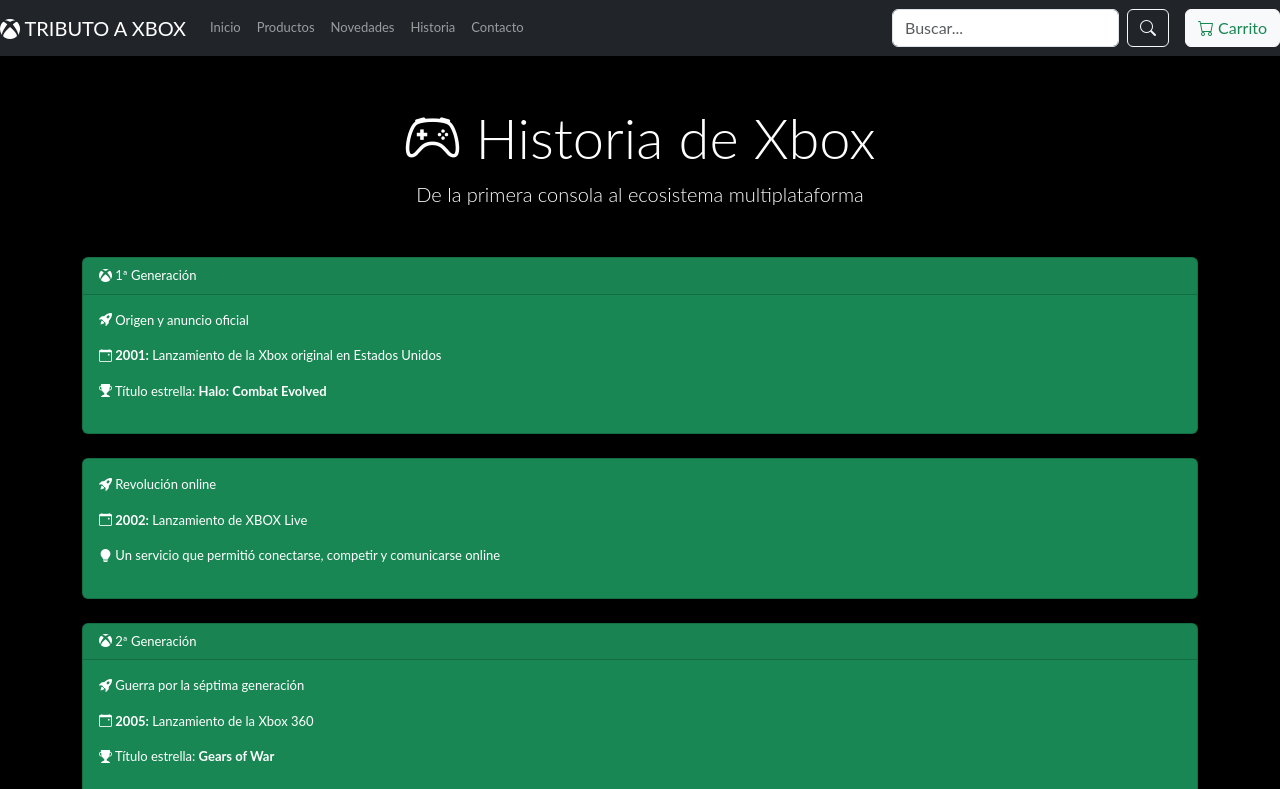
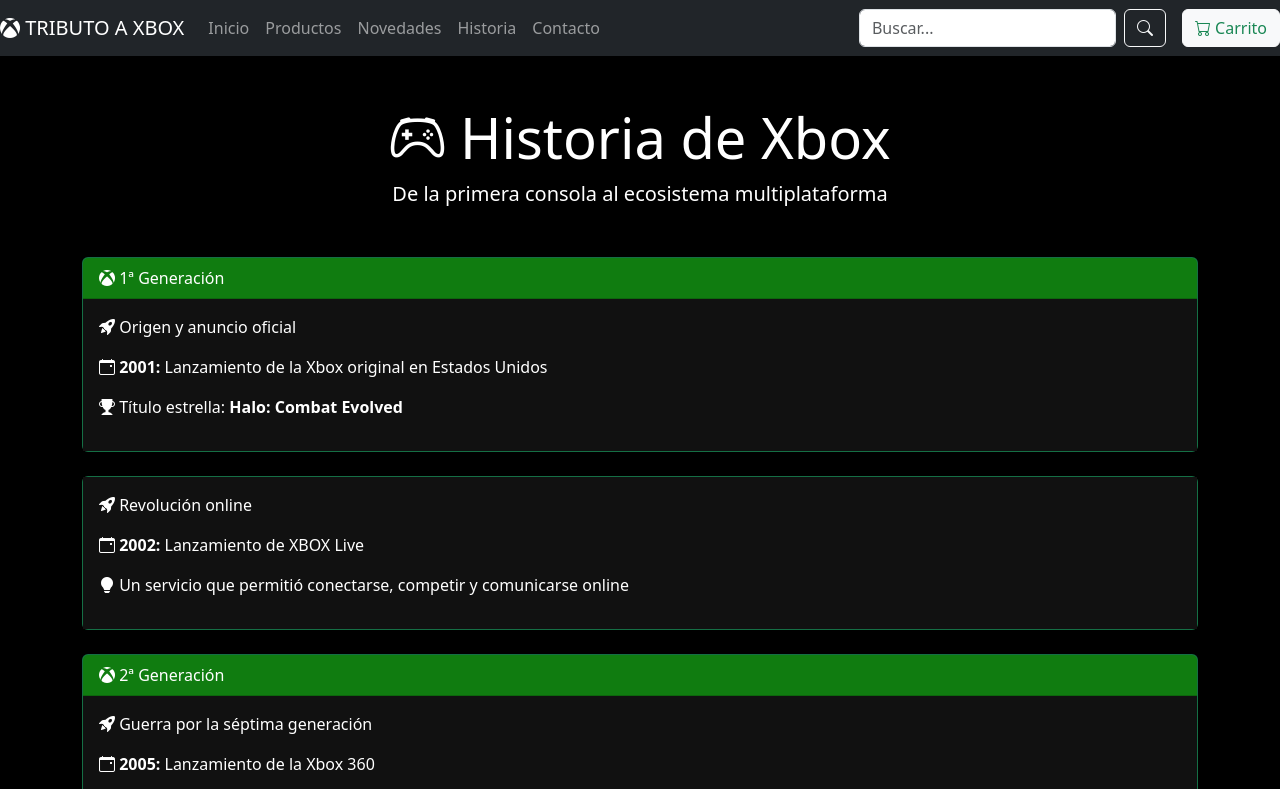
Before and after one commit to mchena6/reto4, a plain HTML site: page version_bootstrap/historia.html in a window 1280 px wide. Shown: the top 789 px of the page. Drawn offline with nearby package versions, Linux system fonts and the light colour scheme.

Commit message:
Css para historia.html

```diff
--- a/version_bootstrap/css/styles.css
+++ b/version_bootstrap/css/styles.css
@@ -1,5 +1,18 @@
+
+
+:root {
+  --color-xbox-green: #107C10;
+  --color-xbox-green-bright: #00ff00;
+  --color-bg-black: #000;
+  --color-bg-dark: #1a1a1a;
+  --color-bg-darker: #111;
+  --color-text-white: #ffffff;
+  --color-text-gray: #ccc;
+}
+
+
 /* styles.css */
-body {
+.body {
   font-family: 'Lato', 'Helvetica Neue', Arial, Helvetica, sans-serif;
   background-color: #000;
   color: #fff;
@@ -35,3 +48,19 @@
   background-color: #107C10;
   color: #000;
 }
+
+.card-body {
+  background-color: var(--color-bg-darker)
+}
+
+.card-header {
+  background-color: var(--color-xbox-green);
+}
+
+.body {
+  background-color: var(--color-bg-black);
+}
+
+.navbar {
+  background-color: #000;
+}
```
